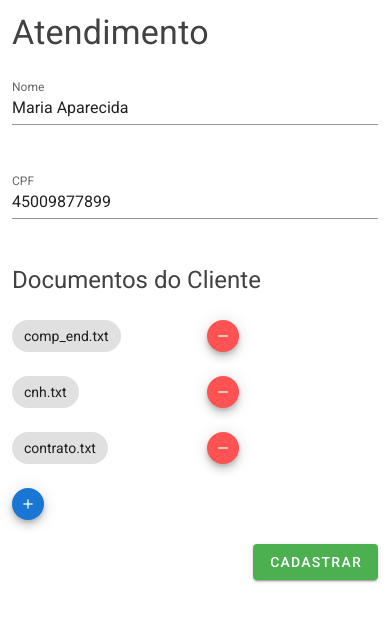
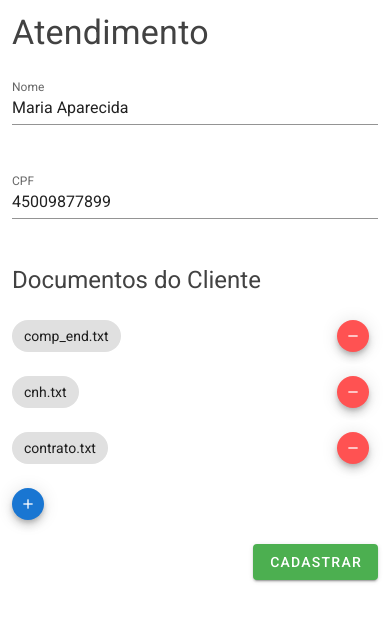
Before and after one commit to sleonardoaugusto/lavocat_frontend, a Vue app: page /form in a window 390 px wide. Shown: the top 622 px of the page. Built offline with nearby package versions, Linux system fonts and the light colour scheme.

Commit message:
Mobile grid fix

```diff
--- a/src/views/AttendanceForm/index.vue
+++ b/src/views/AttendanceForm/index.vue
@@ -26,12 +26,12 @@
       <v-col>
         <template v-for="(d, i) in form.attachments">
           <v-row :key="d.id" align="center">
-            <v-col v-if="!d.added">
+            <v-col v-if="!d.added" cols="10">
               <v-chip>
                 {{ d.doc.name }}
               </v-chip>
             </v-col>
-            <v-col v-else>
+            <v-col v-else cols="10">
               <v-file-input
                 :id="`attachment-${i}`"
                 :ref="`attachment-${i}`"
```
